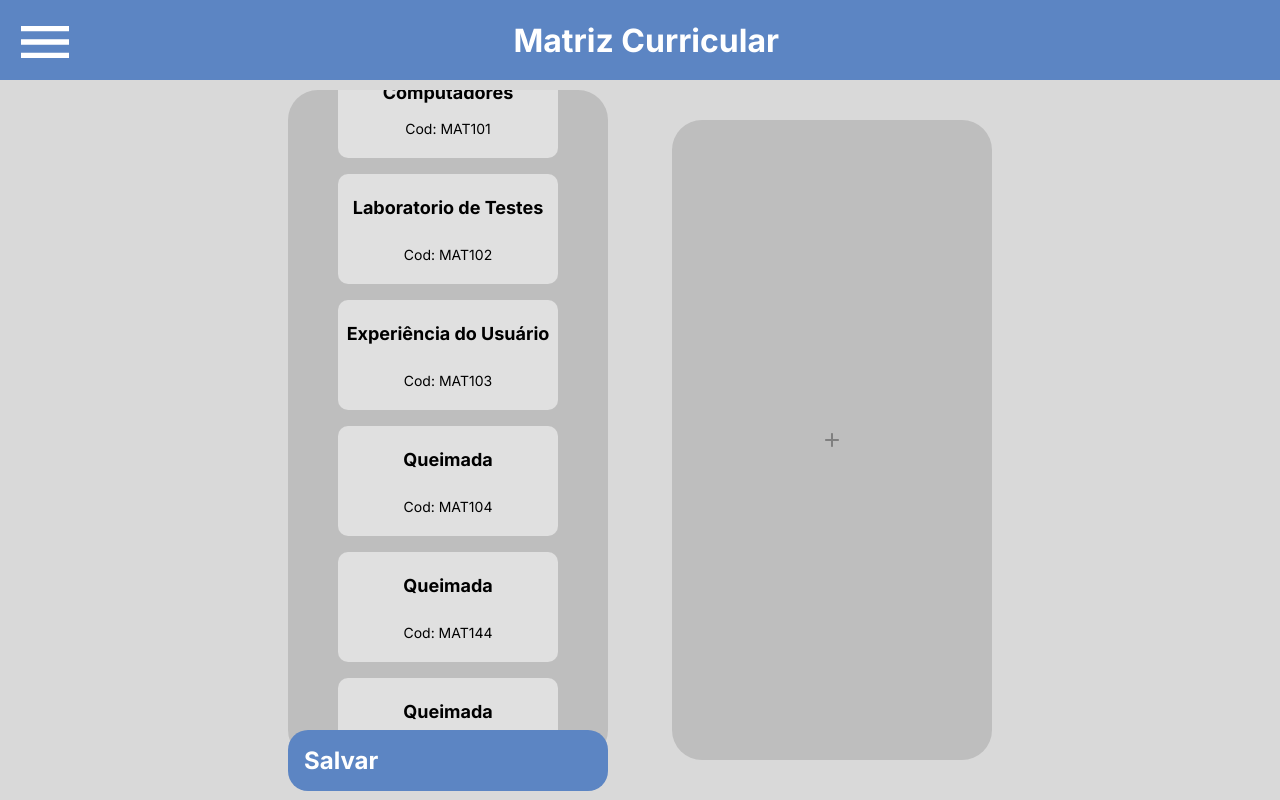
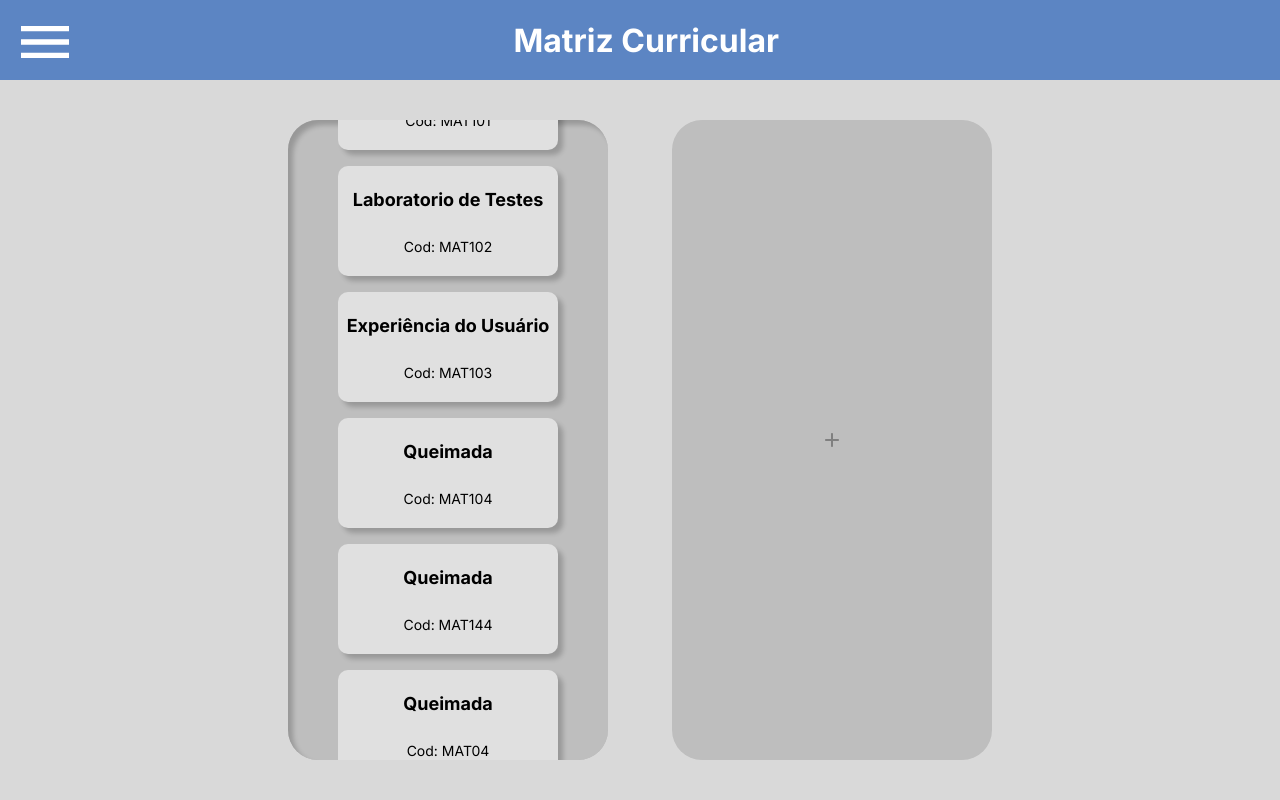
Before and after one commit to Doardot/MatrizCurricular-Frontend, a Next.js app: page /disciplinas in a window 1280 px wide. Built offline with nearby package versions, Linux system fonts and the light colour scheme.

Commit message:
sombreamento de alguns componentes criado

```diff
--- a/src/app/disciplinas/page.tsx
+++ b/src/app/disciplinas/page.tsx
@@ -31,6 +31,7 @@ export default function Disciplinas() {
     const [disciplinas2, setDisciplinas2] = useState([
         { codCred: 'MAT105', nome: 'Algoritmo e Estrutura de Dados I', semestre: '2022.2' },
         { codCred: 'MAT106', nome: 'Experiência do Usuário', semestre: '2022.2' },
+        { codCred: 'MAT107', nome: 'Experiência do Usuário', semestre: '2022.2' },
     ]);
 
     const sensors = useSensors(
@@ -41,6 +42,7 @@ export default function Disciplinas() {
     );
 
     const getDisciplinasPos = (codCred: string) => disciplinas.findIndex((disciplina) => disciplina.codCred === codCred);
+    const getDisciplinasPos2 = (codCred: string) => disciplinas2.findIndex((disciplina) => disciplina.codCred === codCred);
 
     const handleDragEnd = (event: any) => {
         const { active, over } = event;
@@ -50,6 +52,12 @@ export default function Disciplinas() {
         setDisciplinas(disciplinas => {
             const originalPos = getDisciplinasPos(active.id);
             const newPos = getDisciplinasPos(over.id);
+
+            return arrayMove(disciplinas, originalPos, newPos);
+        });
+        setDisciplinas2(disciplinas => {
+            const originalPos = getDisciplinasPos2(active.id);
+            const newPos = getDisciplinasPos2(over.id);
 
             return arrayMove(disciplinas, originalPos, newPos);
         });
--- a/src/components/DisciplinaCard/index.css
+++ b/src/components/DisciplinaCard/index.css
@@ -8,6 +8,7 @@
     display: grid;
     grid-template-columns: 8px 204px 8px;
     grid-template-rows: 8px 52px 42px 8px;
+    box-shadow: 5px 5px 5px hsla(0, 0%, 0%, 0.2)
 }
 
 .cardDisciplina:hover {
--- a/src/components/DisciplinaCard/index.tsx
+++ b/src/components/DisciplinaCard/index.tsx
@@ -35,7 +35,7 @@ export const DisciplinaCard = ({ semestre, nome, codCred }: DisciplinaCardProps)
             {...listeners}
             style={style}
             className="cardDisciplina"
-            data-semester={semestre}>
+            data-semester={semestre} draggable>
 
             <div className="tituloDisciplina">
                 <h2 style={{ margin: '0' }}>{nome}</h2>
--- a/src/components/SemestreContainer/index.css
+++ b/src/components/SemestreContainer/index.css
@@ -9,8 +9,10 @@
     align-items: center;
     justify-content: center;
     gap: 1rem;
-    overflow:hidden;
-    overflow-y: scroll;
+    overflow-x: hidden;
+    overflow-y: auto;
+    scrollbar-width: none;
+    box-shadow: 5px 5px 5px hsla(0, 0%, 0%, 0.2) inset;
 }
 
 .semesterContainer:hover {
--- a/src/components/SemestreContainer/index.tsx
+++ b/src/components/SemestreContainer/index.tsx
@@ -17,7 +17,6 @@ interface SemesterContainerProps {
 
 export const SemesterContainer = ({ disciplinas: disciplinas }: SemesterContainerProps) => {
     return (
-        <div>
             <div className='semesterContainer'>
                 <SortableContext items={disciplinas.map((disciplina, index) => disciplina.codCred)} strategy={verticalListSortingStrategy}>
                     {disciplinas.map((disciplina) => (
@@ -30,11 +29,11 @@ export const SemesterContainer = ({ disciplinas: disciplinas }: SemesterContaine
                     ))}
                 </SortableContext>
 
-
-            </div>
-            <div className='voidBox'>
+                <div className='voidBox'>
                 <BotaoSalvar onButtonClick={() => { }} />
             </div>
-        </div>
+            </div>
+
+
     );
 }
```
